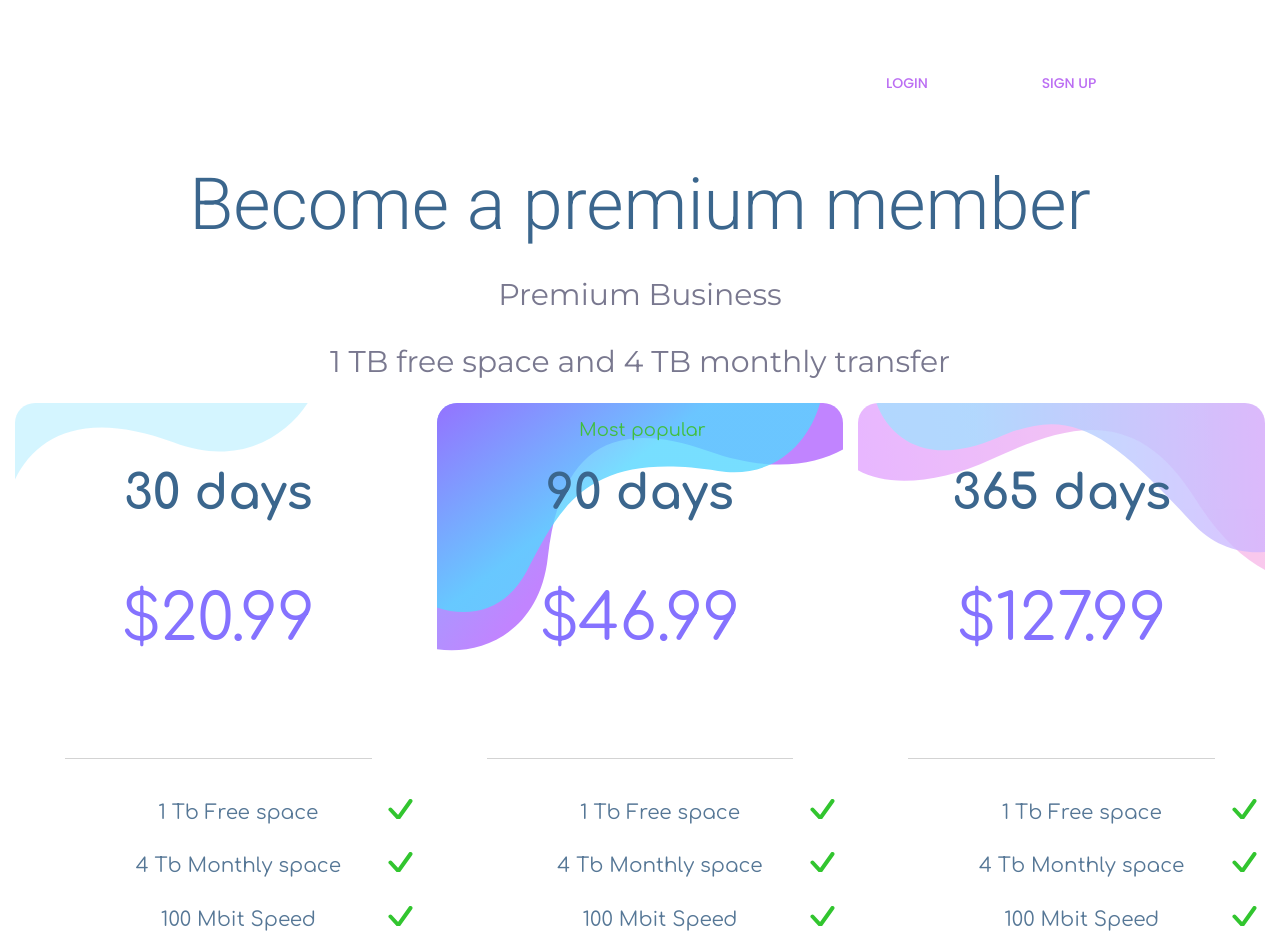
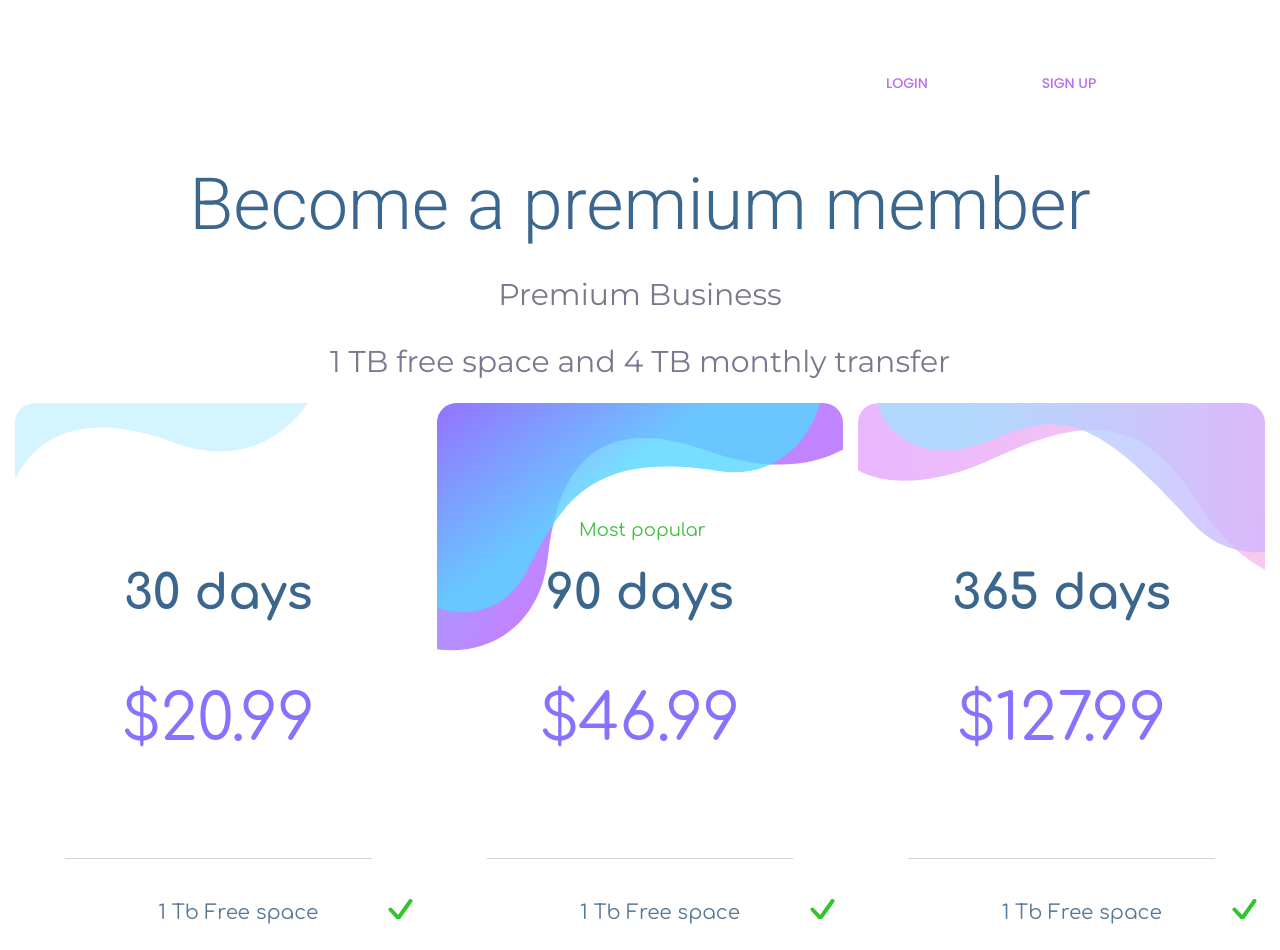
Before and after one commit to KokorovetsTatiana/cloud, a React (Create React App) app: page /home in a window 1280 px wide. Shown: the top 950 px of the page. Built offline with nearby package versions, Linux system fonts and the light colour scheme.

Commit message:
fixed cards background

```diff
--- a/src/components/Btn/Btn.module.scss
+++ b/src/components/Btn/Btn.module.scss
@@ -2,7 +2,7 @@
 @use "../../../src/components/shared/variables" as *;
 
 .button {
-  width: 258px;
+  width: 178px;
   height: 80px;
   display: block;
   margin: 0 auto;
@@ -21,4 +21,8 @@
   font-size: 24px;
   line-height: 1.115;
   text-align: center;
+
+  @include for-tablet {
+    width: 258px;
+  }
 }
--- /dev/null
+++ b/src/components/shared/Advantages/Advantages.jsx
@@ -0,0 +1,3 @@
+import React from 'react';
+
+import styles from './Advantages.module.scss';
--- a/src/components/shared/PriceCards/PriceCards.module.scss
+++ b/src/components/shared/PriceCards/PriceCards.module.scss
@@ -3,9 +3,11 @@
 
 .membership {
   background-color: rgba(228, 190, 245, 0.5);
+  background: url("../../../assets/cards-bg.svg") no-repeat center;
 
   @include for-desktop {
     background-color: transparent;
+    background: none;
   }
 }
 .cardsSliderCont {
@@ -44,6 +46,7 @@
   padding-left: 50px;
   padding-right: 50px;
   border-radius: 20px;
+  padding-top: 100px;
 }
 
 .card:not(:last-child) {
--- a/src/pages/HomePage/HomePage.jsx
+++ b/src/pages/HomePage/HomePage.jsx
@@ -1,4 +1,5 @@
 import React from 'react';
+
 import styles from './HomePage.module.scss';
 import Statistics from '../../components/shared/Statistics/Statistics';
 import Footer from '../../components/shared/Footer/Footer';
```
Also changed, not shown: src/assets/cards-bg.svg (added), src/components/shared/Advantages/Advantages.module.scss (added).
